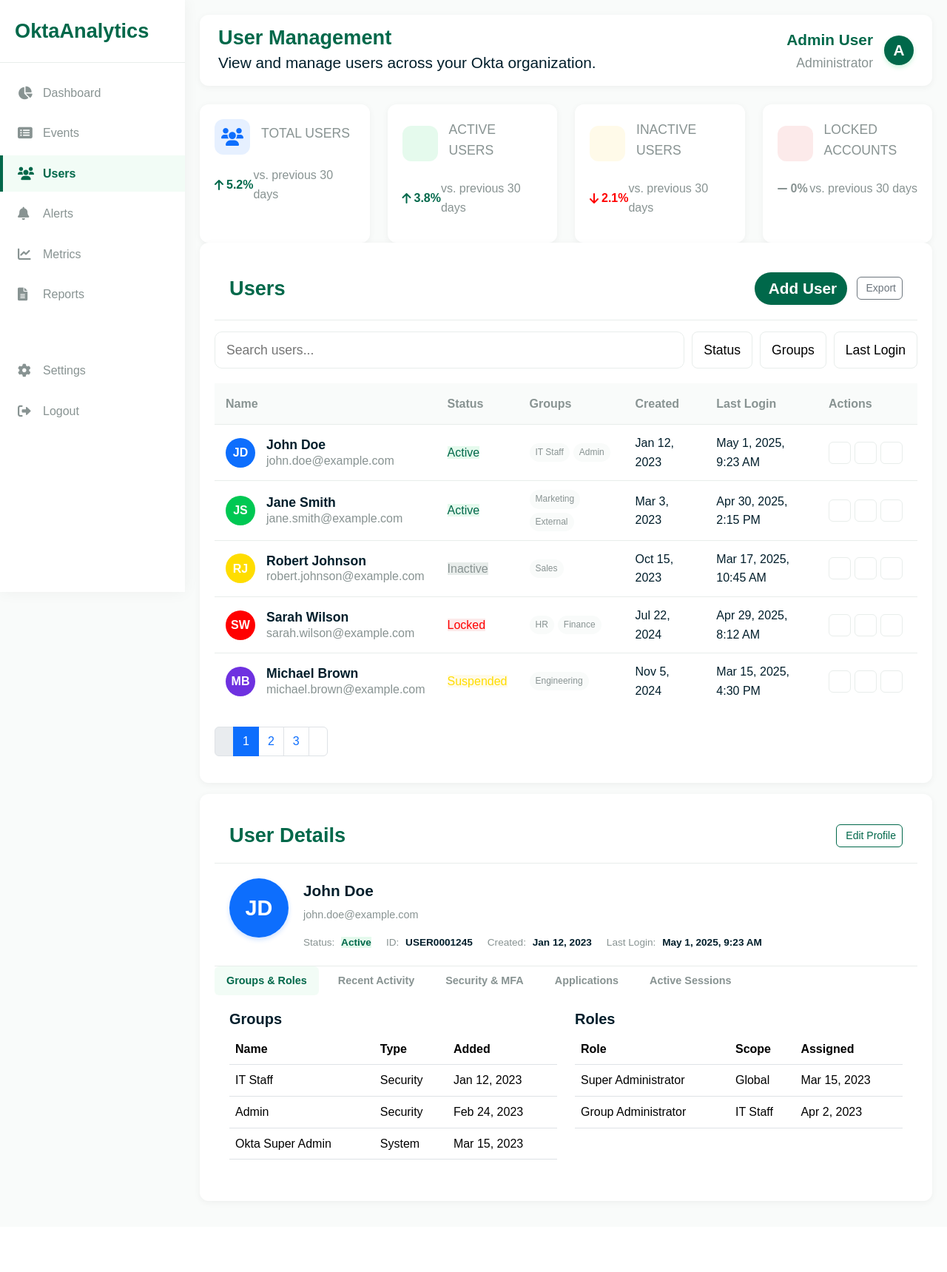
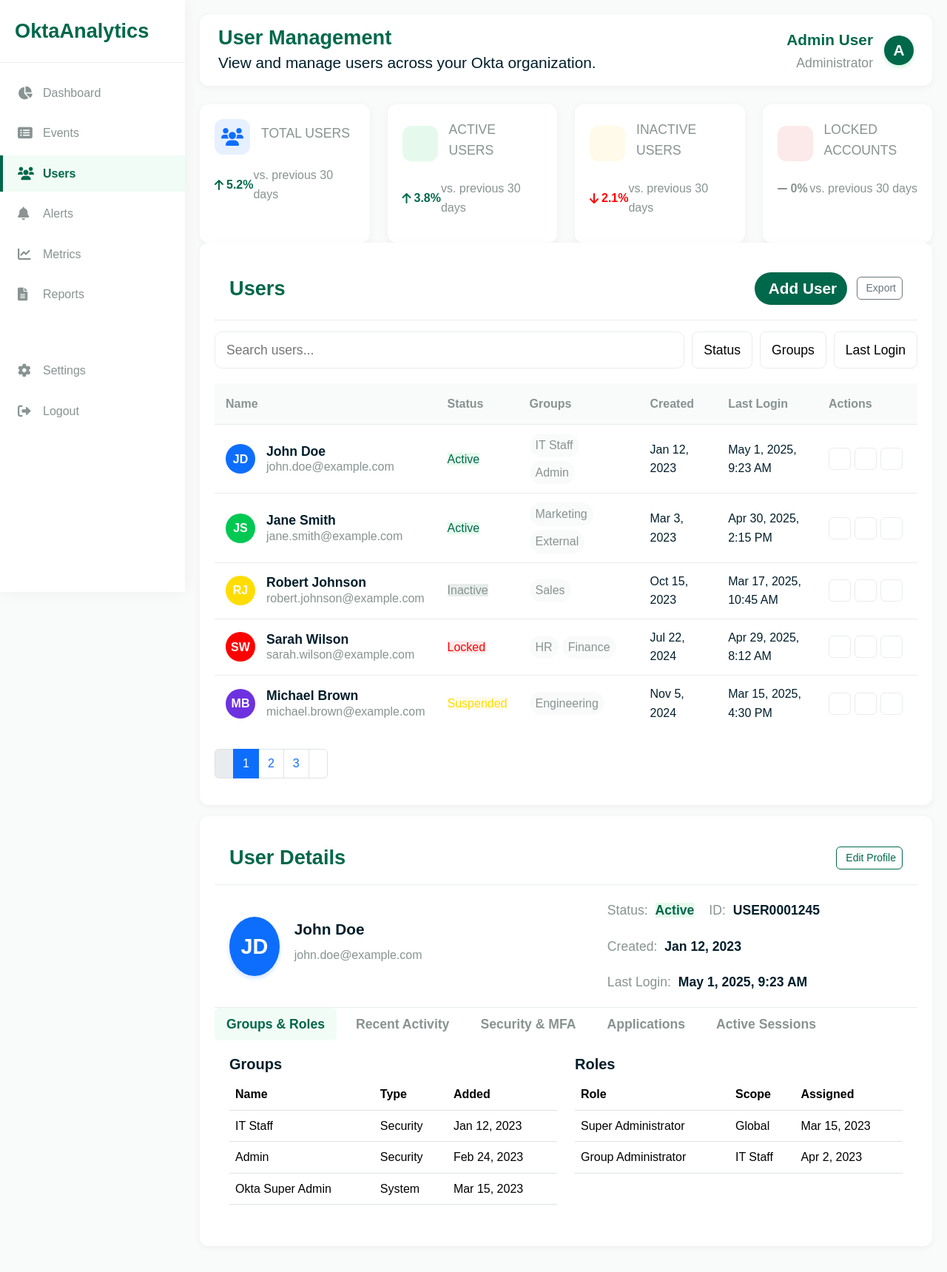
Before and after one commit to Drakon4ik-Coder/okta-dashboard-back, a Django app: template traffic_analysis/templates/traffic_analysis/users/user_dashboard.html in a window 1280 px wide. Shown: the whole page at 74% size. Before the commit the page ends 1625 px from the top, so only its background shows below. Run offline with Django 5.2, Linux system fonts and the light colour scheme; the template is opened without the code that fills it, so the values that code supplies are empty; some libraries are stand-ins or nearby versions; some web fonts are replaced.

Commit message:
Update dashboard styles for improved layout and typography

```diff
--- a/traffic_analysis/static/traffic_analysis/css/dashboard.css
+++ b/traffic_analysis/static/traffic_analysis/css/dashboard.css
@@ -910,7 +910,7 @@
     background: transparent;
     border: none;
     border-radius: 6px;
-    font-size: 0.9rem;
+    font-size: 1.1rem;
     font-weight: 600;
     color: var(--gray-4);
     cursor: pointer;
@@ -1320,6 +1320,7 @@
 /* User profile styles */
 .user-profile-card {
     display: flex;
+    align-items: center;
     padding: 20px;
     border-bottom: 1px solid var(--gray-2);
 }
@@ -1340,7 +1341,8 @@
 }
 
 .profile-info {
-    flex: 1;
+    display: flex;
+    align-items: center;
 }
 
 .profile-name {
@@ -1350,7 +1352,7 @@
 }
 
 .profile-email {
-    font-size: 0.9rem;
+    font-size: 1rem;
     color: var(--gray-4);
     margin-bottom: 15px;
 }
@@ -1362,7 +1364,7 @@
 }
 
 .meta-item {
-    font-size: 0.85rem;
+    font-size: 1.1rem;
 }
 
 .meta-label {
@@ -1422,19 +1424,19 @@
 }
 
 .timeline-time {
-    font-size: 0.8rem;
+    font-size: 0.9rem;
     color: var(--gray-4);
     margin-bottom: 5px;
 }
 
 .timeline-title {
+    font-size: 1.1rem;
+    font-weight: 600;
+    margin-bottom: 5px;
+}
+
+.timeline-description {
     font-size: 1rem;
-    font-weight: 600;
-    margin-bottom: 5px;
-}
-
-.timeline-description {
-    font-size: 0.9rem;
     color: var(--dark-1);
 }
 
@@ -1656,7 +1658,7 @@
 
 .alert-message {
     color: var(--dark-1);
-    font-size: 0.95rem;
+    font-size: 1rem;
     margin-bottom: 15px;
 }
 
@@ -1665,7 +1667,7 @@
     flex-wrap: wrap;
     gap: 15px;
     color: var(--gray-4);
-    font-size: 0.85rem;
+    font-size: 0.9rem;
     margin-bottom: 15px;
 }
 
@@ -1678,7 +1680,7 @@
 .alert-status {
     padding: 5px 10px;
     border-radius: 100px;
-    font-size: 0.75rem;
+    font-size: 0.8rem;
     font-weight: 600;
 }
 
@@ -2203,7 +2205,7 @@
     border-radius: 100px;
     background-color: var(--gray-1);
     color: var(--gray-4);
-    font-size: 0.75rem;
+    font-size: 1rem;
 }
 
 .action-icon {
--- a/traffic_analysis/templates/traffic_analysis/users/user_dashboard.html
+++ b/traffic_analysis/templates/traffic_analysis/users/user_dashboard.html
@@ -432,25 +432,14 @@
             </div>
             <div class="user-profile-card">
                 <div class="profile-avatar bg-blue-1">JD</div>
-                <div class="profile-info">
-                    <div class="profile-name">John Doe</div>
-                    <div class="profile-email">john.doe@example.com</div>
-                    <div class="profile-meta">
-                        <div class="meta-item">
-                            <span class="meta-label">Status:</span>
-                            <span class="meta-value"><span class="user-status status-active">Active</span></span>
-                        </div>
-                        <div class="meta-item">
-                            <span class="meta-label">ID:</span>
-                            <span class="meta-value">USER0001245</span>
-                        </div>
-                        <div class="meta-item">
-                            <span class="meta-label">Created:</span>
-                            <span class="meta-value">Jan 12, 2023</span>
-                        </div>
-                        <div class="meta-item">
-                            <span class="meta-label">Last Login:</span>
-                            <span class="meta-value">May 1, 2025, 9:23 AM</span>
+                <div class="profile-info row">
+                    <div class="col-md-6"><div class="profile-name">John Doe</div><div class="profile-email">john.doe@example.com</div></div>
+                    <div class="col-md-6">
+                        <div class="profile-meta ">
+                            <div class="meta-item "><span class="meta-label">Status:</span> <span class="meta-value"><span class="user-status status-active">Active</span></span></div>
+                            <div class="meta-item"><span class="meta-label">ID:</span> <span class="meta-value">USER0001245</span></div>
+                            <div class="meta-item "><span class="meta-label">Created:</span> <span class="meta-value">Jan 12, 2023</span></div>
+                            <div class="meta-item"><span class="meta-label">Last Login:</span> <span class="meta-value">May 1, 2025, 9:23 AM</span></div>
                         </div>
                     </div>
                 </div>
```
